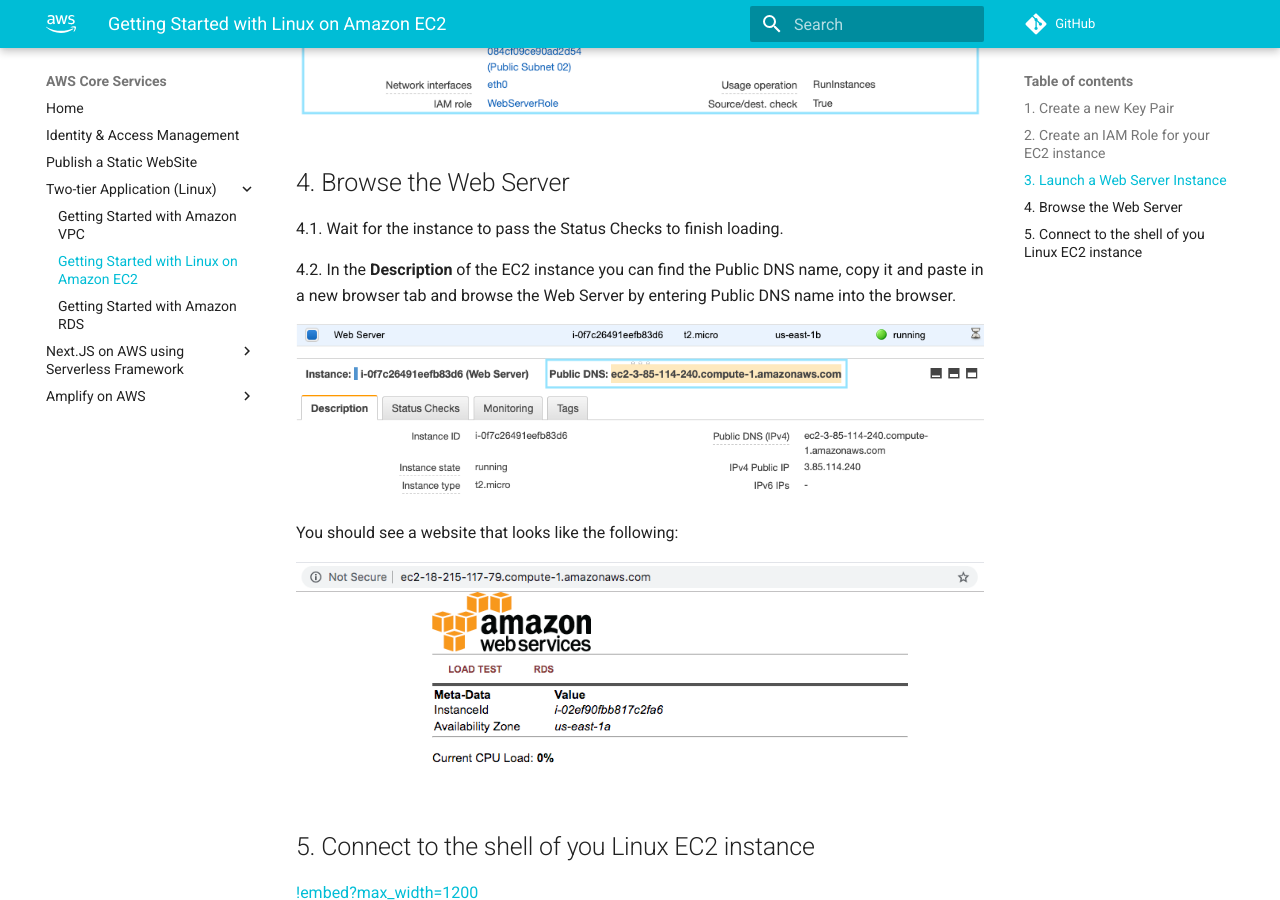
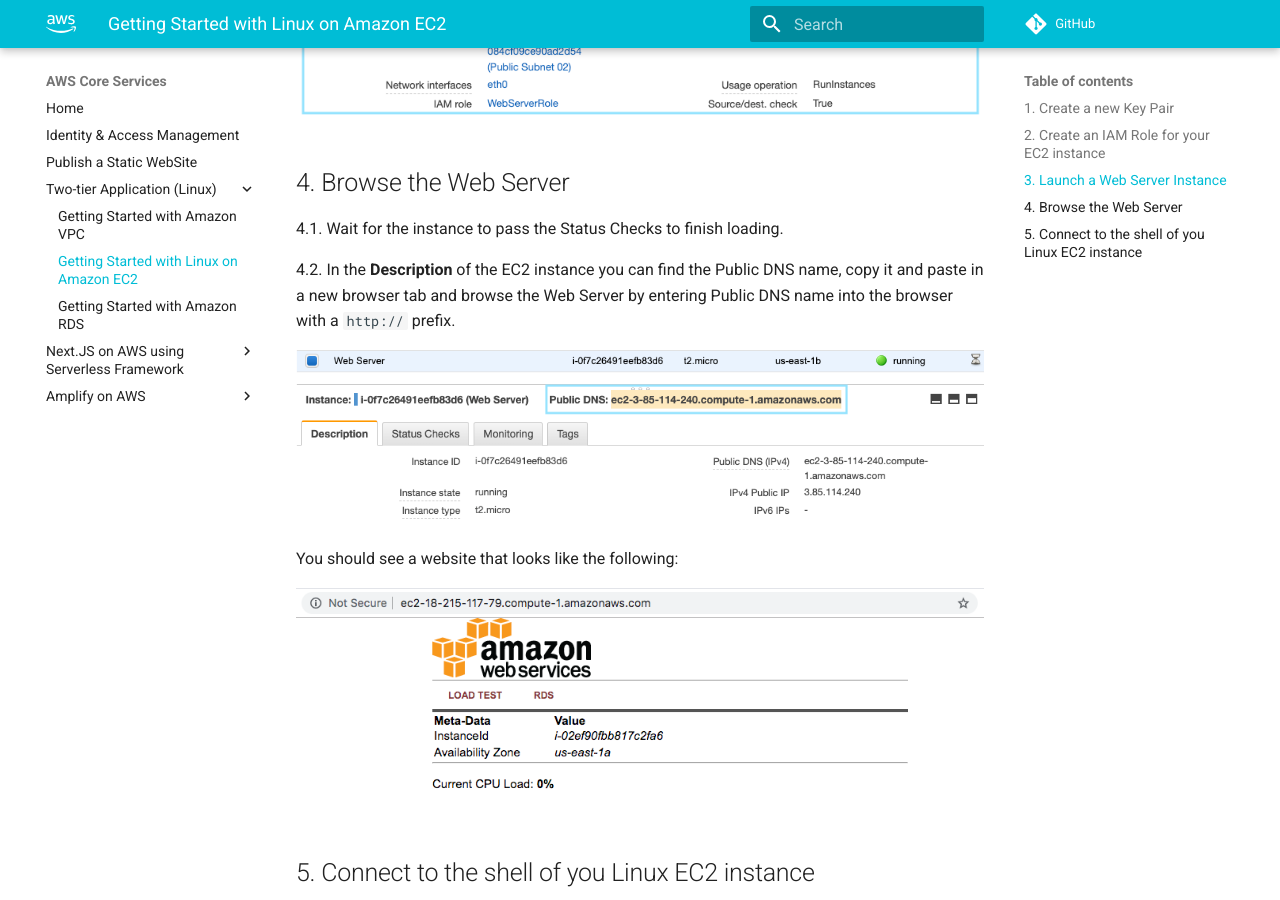
Before and after one commit to thecloudranger/aws-core-services-devance, an MkDocs documentation site: the page built from docs/getting-started-with-linux-on-amazon-ec2.md, in a window 1280 px wide and 900 px high, scrolled down 8952 px. Built offline with MkDocs 1.6.1 and Material for MkDocs 9.7.7, drawn with Linux system fonts in a browser that asks for light colours; comment, search, counter and statistics services are not loaded.

Commit message:
Update docs/getting-started-with-linux-on-amazon-ec2.md

```diff
--- a/docs/getting-started-with-linux-on-amazon-ec2.md
+++ b/docs/getting-started-with-linux-on-amazon-ec2.md
@@ -111,7 +111,7 @@ https://s3.amazonaws.com/immersionday-labs/bootstrap.sh
 
 4.1\. Wait for the instance to pass the Status Checks to finish loading.
 
-4.2\. In the **Description** of the EC2 instance you can find the Public DNS name, copy it and paste in a new browser tab and browse the Web Server by entering Public DNS name into the browser.
+4.2\. In the **Description** of the EC2 instance you can find the Public DNS name, copy it and paste in a new browser tab and browse the Web Server by entering Public DNS name into the browser with a `http://` prefix.
 
 ![Public DNS](images/ec2-public-dns.png)
 
```
